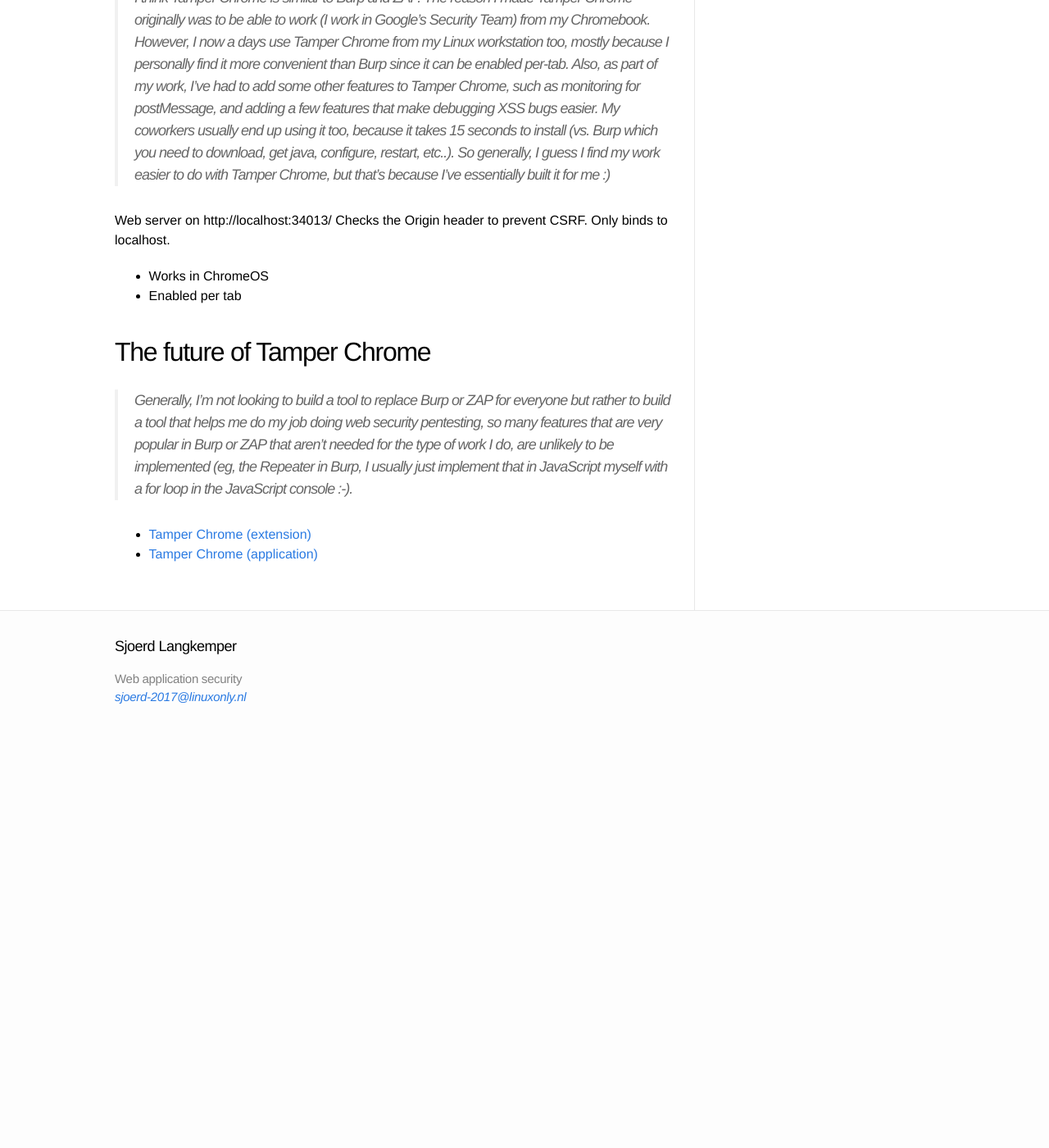
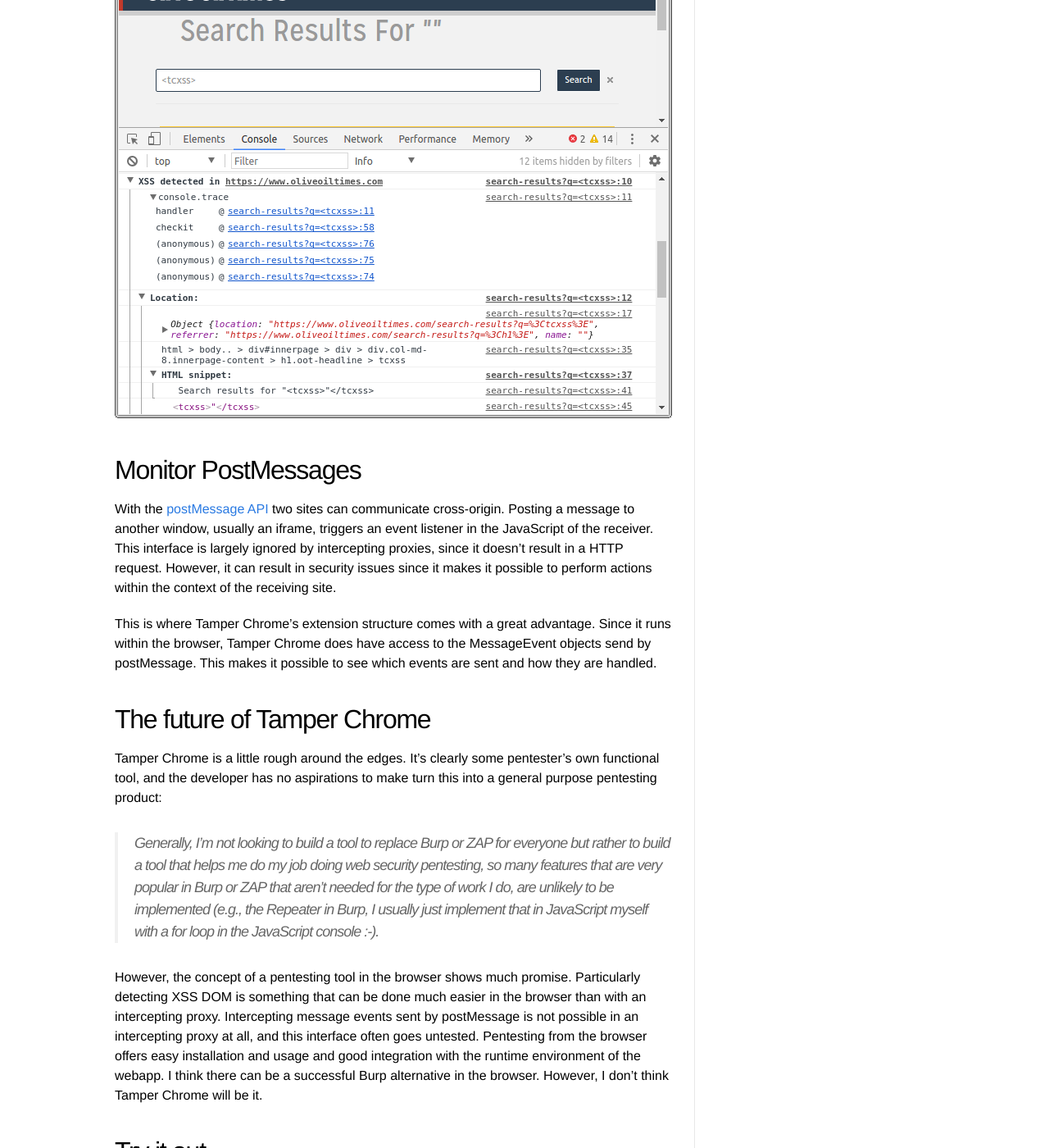
Before and after one commit to Sjord/Sjord.github.io, a Jekyll site: the page built from _posts/2017-06-28-tamper-chrome.md, in a window 1280 px wide and 1400 px high, scrolled down 1725 px. Shown: the whole window at 82% size. Built offline with Jekyll 4.4.1, drawn with Linux system fonts in a browser that asks for light colours; before the commit the page ends 2617 px from its top, so only the background shows below that; some of the changed text lies outside the part shown.

Commit message:
Almost finished tamper chrome post

```diff
--- a/_posts/2017-06-28-tamper-chrome.md
+++ b/_posts/2017-06-28-tamper-chrome.md
@@ -1,14 +1,25 @@
 ---
 layout: post
-title: "Modifying HTTP requests with Tamper Chrome"
+title: "Hacking from within the browser with Tamper Chrome"
 thumbnail: chrome-unresponsive-240.png
 date: 2017-08-30
 ---
 
+Tamper Chrome is an extension for Chrome that makes it possible to modify HTTP requests in order to pentest web applications.
 
-To hack a web application you need to send all kinds of HTTP requests to it. There are several tools available to intercept and tamper with HTTP requests. Two of the most popular such tools, Burp and ZAP, are intercepting proxies. You configure the browser to connect to the intercepting proxy, and there you can view and modify requests. Tamper Chrome, in contrast, is implemented as a browser plugin and works from within the browser. This is another method of implementing functionality to tamper with HTTP requests, that has some interesting consequences.
+## Introduction
 
-To install Tamper Chrome you need to install both an [extension](https://chrome.google.com/webstore/detail/tamper-chrome-extension/hifhgpdkfodlpnlmlnmhchnkepplebkb) and an [application](https://chrome.google.com/webstore/detail/tamper-chrome-application/odldmflbckacdofpepkdkmkccgdfaemb). Installation can be done in seconds, although it is a little bit cumbersome that two things need to be installed.
+To hack a web application you need to send all kinds of HTTP requests to it. There are several tools available to intercept and tamper with HTTP requests. Most of these tools, such as Burp and ZAP, are intercepting proxies. You configure the browser to connect to the intercepting proxy, and there you can view and modify requests. Tamper Chrome, in contrast, is implemented as a browser plugin and works from within the browser. This is another method of implementing functionality to tamper with HTTP requests, that has some interesting consequences.
+
+## Pentesting from the browser
+
+Pentesting from within Chrome has its advantages. First, it is possible to run it in ChromeOS, so you can pentest from a Chromebook. Secondly, Tamper Chrome can be enabled per tab, so there is no need to have a separate browser for testing and normal browsing. There is also no need to configure proxy settings.
+
+The browser is the obvious place to run a pentesting tool. It already runs the application to be tested. It already provides information on network requests, cookies, local storage, and JavaScript. The browser can become a pentesting IDE instead of just a client to the web application.
+
+## Using Tamper Chrome
+
+To install Tamper Chrome you need to install both an [extension](https://chrome.google.com/webstore/detail/tamper-chrome-extension/hifhgpdkfodlpnlmlnmhchnkepplebkb) and an [application](https://chrome.google.com/webstore/detail/tamper-chrome-application/odldmflbckacdofpepkdkmkccgdfaemb). Installation can be done in seconds, although it is a bit cumbersome that two things need to be installed.
 
 After installation, Tamper Chrome adds a tab to the developer tools. In this tab, it offers several tools that can be enabled separately:
 
@@ -21,30 +32,28 @@
 
 Several of these tools make it possible to intercept and tamper requests, but there are some tools that particularly make use of the close integration with the browser.
 
-
 ## Monitor Reflected XSS
 
-<img src="/images/tamperchrome-xss-detected.png">
+The tool to monitor for XSS shows something in the console very time a `<tcxss>` tag or attribute is found. This makes it easy to test for XSS. Simply insert `<tcxss>` in every input field and watch the console it this resulted in XSS. This also works with DOM XSS, where the element is created by JavaScript. In that case, the stack trace of the JavaScript that inserted the element is also shown in the console.
+
+<img src="/images/tamperchrome-xss-detected.png" alt="Tamper Chrome shows that XSS is present on this page">
 
 ## Monitor PostMessages
 
+With the [postMessage API](https://developer.mozilla.org/en-US/docs/Web/API/Window/postMessage) two sites can communicate cross-origin. Posting a message to another window, usually an iframe, triggers an event listener in the JavaScript of the receiver. This interface is largely ignored by intercepting proxies, since it doesn't result in a HTTP request. However, it can result in security issues since it makes it possible to perform actions within the context of the receiving site.
 
-> I think Tamper Chrome is similar to Burp and ZAP. The reason I made Tamper Chrome originally was to be able to work (I work in Google's Security Team) from my Chromebook. However, I now a days use Tamper Chrome from my Linux workstation too, mostly because I personally find it more convenient than Burp since it can be enabled per-tab. Also, as part of my work, I've had to add some other features to Tamper Chrome, such as monitoring for postMessage, and adding a few features that make debugging XSS bugs easier. My coworkers usually end up using it too, because it takes 15 seconds to install (vs. Burp which you need to download, get java, configure, restart, etc..). So generally, I guess I find my work easier to do with Tamper Chrome, but that's because I've essentially built it for me :)
+This is where Tamper Chrome's extension structure comes with a great advantage. Since it runs within the browser, Tamper Chrome does have access to the MessageEvent objects send by postMessage. This makes it possible to see which events are sent and how they are handled.
 
-
-
-Web server on http://localhost:34013/
-Checks the Origin header to prevent CSRF.
-Only binds to localhost.
-
-
-* Works in ChromeOS
-* Enabled per tab
 
 ## The future of Tamper Chrome
 
-> Generally, I'm not looking to build a tool to replace Burp or ZAP for everyone but rather to build a tool that helps me do my job doing web security pentesting, so many features that are very popular in Burp or ZAP that aren't needed for the type of work I do, are unlikely to be implemented (eg, the Repeater in Burp, I usually just implement that in JavaScript myself with a for loop in the JavaScript console :-).
+Tamper Chrome is a little rough around the edges. It's clearly some pentester's own functional tool, and the developer has no aspirations to make turn this into a general purpose pentesting product:
 
+> Generally, I'm not looking to build a tool to replace Burp or ZAP for everyone but rather to build a tool that helps me do my job doing web security pentesting, so many features that are very popular in Burp or ZAP that aren't needed for the type of work I do, are unlikely to be implemented (e.g., the Repeater in Burp, I usually just implement that in JavaScript myself with a for loop in the JavaScript console :-).
+
+However, the concept of a pentesting tool in the browser shows much promise. Particularly detecting XSS DOM is something that can be done much easier in the browser than with an intercepting proxy. Intercepting message events sent by postMessage is not possible in an intercepting proxy at all, and this interface often goes untested. Pentesting from the browser offers easy installation and usage and good integration with the runtime environment of the webapp. I think there can be a successful Burp alternative in the browser. However, I don't think Tamper Chrome will be it.
+
+## Try it out
 
 * [Tamper Chrome (extension)](https://chrome.google.com/webstore/detail/tamper-chrome-extension/hifhgpdkfodlpnlmlnmhchnkepplebkb)
 * [Tamper Chrome (application)](https://chrome.google.com/webstore/detail/tamper-chrome-application/odldmflbckacdofpepkdkmkccgdfaemb)
```
